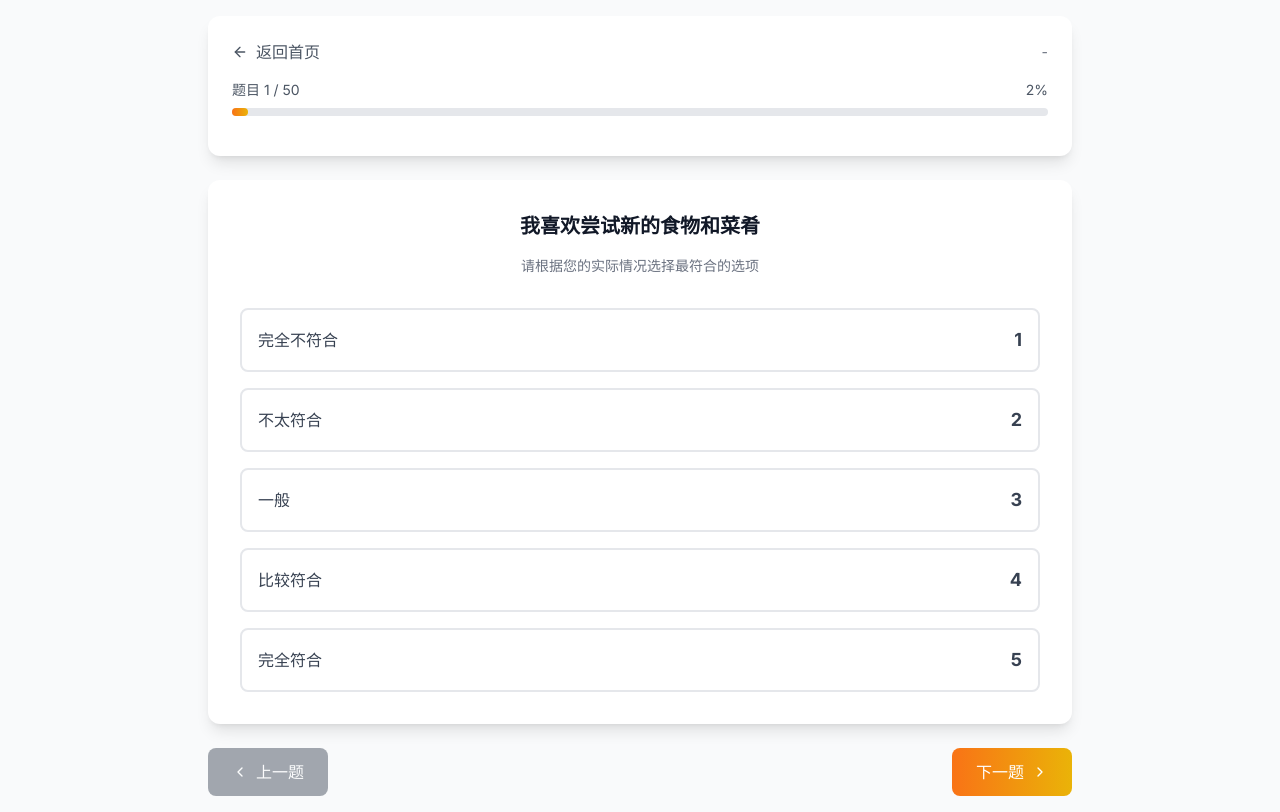
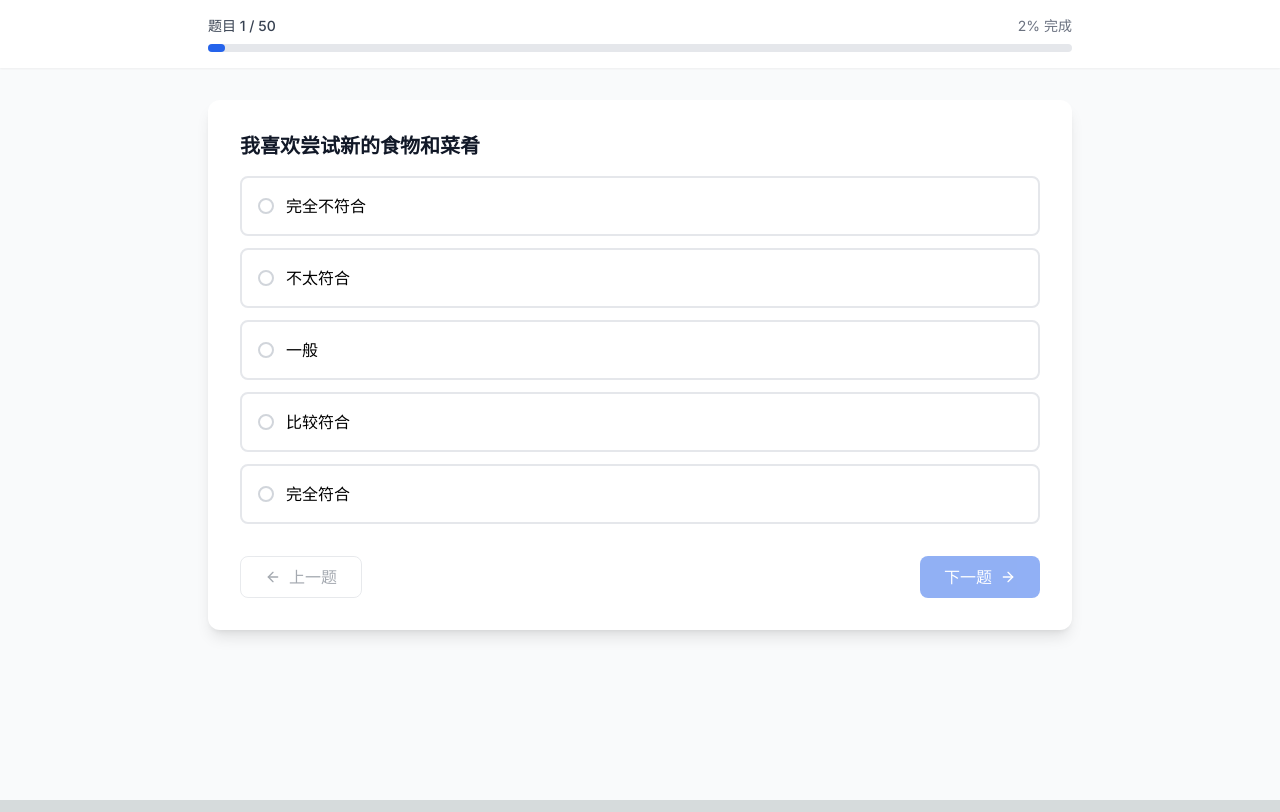
Before and after one commit to singer2622525-netizen/personality-assessment-system, a Next.js app: page /assessment/1 in a window 1280 px wide. Built offline with nearby package versions, Linux system fonts and the light colour scheme; sample sign-in values are in the browser's storage.

Commit message:
Force update assessment page

```diff
--- a/app/assessment/[sessionId]/page.tsx
+++ b/app/assessment/[sessionId]/page.tsx
@@ -1,41 +1,44 @@
 'use client'
 
 import { useState, useEffect } from 'react'
-import { useRouter } from 'next/navigation'
-import { ArrowLeft, ChevronLeft, ChevronRight } from 'lucide-react'
+import { useRouter, useParams } from 'next/navigation'
+import { ArrowLeft, ArrowRight, CheckCircle } from 'lucide-react'
 import { QUESTIONS } from '@/lib/questions'
-import { AssessmentSession, Answer, PersonalityResults } from '@/lib/types'
-import { calculatePersonalityResults } from '@/lib/assessment'
+import { Answer, AssessmentSession } from '@/lib/types'
+import { calculatePersonalityScores } from '@/lib/assessment'
 
-interface AssessmentPageProps {
-  params: {
-    sessionId: string
-  }
-}
+export default function AssessmentPage() {
+  const router = useRouter()
+  const params = useParams()
+  const sessionId = params.sessionId as string
 
-export default function AssessmentPage({ params }: AssessmentPageProps) {
-  const router = useRouter()
+  const [currentQuestionIndex, setCurrentQuestionIndex] = useState(0)
+  const [answers, setAnswers] = useState<Answer[]>([])
   const [session, setSession] = useState<AssessmentSession | null>(null)
-  const [answers, setAnswers] = useState<Answer[]>([])
-  const [currentQuestionIndex, setCurrentQuestionIndex] = useState(0)
+  const [isLoading, setIsLoading] = useState(true)
+  const [isSubmitting, setIsSubmitting] = useState(false)
 
   const currentQuestion = QUESTIONS[currentQuestionIndex]
+  const progress = ((currentQuestionIndex + 1) / QUESTIONS.length) * 100
 
   useEffect(() => {
+    // 从localStorage加载会话信息
     const savedSession = localStorage.getItem('assessmentSession')
     if (savedSession) {
-      const parsedSession = JSON.parse(savedSession)
-      setSession(parsedSession)
-      setAnswers(parsedSession.answers || [])
+      const sessionData = JSON.parse(savedSession)
+      setSession(sessionData)
+      setAnswers(sessionData.answers || [])
     }
+    setIsLoading(false)
   }, [])
 
   useEffect(() => {
+    // 保存进度到localStorage
     if (session) {
-      const updatedSession: AssessmentSession = {
+      const updatedSession = {
         ...session,
         answers,
-        status: (answers.length === QUESTIONS.length ? 'completed' : 'in_progress') as 'pending' | 'in_progress' | 'completed'
+        status: answers.length === QUESTIONS.length ? 'completed' : 'in_progress'
       }
       localStorage.setItem('assessmentSession', JSON.stringify(updatedSession))
       // 避免无限循环，只在状态真正改变时更新
@@ -43,7 +46,7 @@ export default function AssessmentPage({ params }: AssessmentPageProps) {
         setSession(updatedSession)
       }
     }
-  }, [answers])
+  }, [answers]) // 移除session依赖，避免循环
 
   const handleAnswerSelect = (score: number) => {
     const existingAnswerIndex = answers.findIndex(a => a.questionId === currentQuestion.id)
@@ -71,30 +74,76 @@ export default function AssessmentPage({ params }: AssessmentPageProps) {
     }
   }
 
-  const handleComplete = () => {
-    if (session) {
-      const results = calculatePersonalityResults(answers)
-      const completedSession: AssessmentSession = {
-        ...session,
+  const handleSubmit = async () => {
+    if (answers.length !== QUESTIONS.length) {
+      alert('请完成所有题目')
+      return
+    }
+
+    setIsSubmitting(true)
+
+    try {
+      // 计算结果
+      const results = calculatePersonalityScores(answers)
+
+      // 更新会话
+      const completedSession = {
+        ...session!,
         answers,
+        results,
+        status: 'completed' as const,
+        completedAt: new Date().toISOString()
+      }
+
+      localStorage.setItem('assessmentSession', JSON.stringify(completedSession))
+
+      // 同时更新管理员后台的任务数据
+      const taskKey = `assessmentTask_${sessionId}`
+      const existingTask = localStorage.getItem(taskKey)
+      if (existingTask) {
+        const taskData = JSON.parse(existingTask)
+        const updatedTask = {
+          ...taskData,
           status: 'completed',
-        results,
-        completedAt: new Date()
+          completedAt: new Date().toISOString(),
+          results: results
         }
-      localStorage.setItem('assessmentSession', JSON.stringify(completedSession))
-      router.push(`/assessment/${params.sessionId}/results`)
+        localStorage.setItem(taskKey, JSON.stringify(updatedTask))
+      }
+
+      // 跳转到结果页面
+      router.push(`/assessment/${sessionId}/results`)
+    } catch (error) {
+      console.error('提交失败:', error)
+      alert('提交失败，请重试')
+    } finally {
+      setIsSubmitting(false)
     }
   }
 
-  const progress = ((currentQuestionIndex + 1) / QUESTIONS.length) * 100
-  const currentAnswer = answers.find(a => a.questionId === currentQuestion.id)
+  const getCurrentAnswer = () => {
+    return answers.find(a => a.questionId === currentQuestion.id)?.score || 0
+  }
+
+  if (isLoading) {
+    return (
+      <div className="min-h-screen flex items-center justify-center">
+        <div className="w-8 h-8 border-4 border-blue-600 border-t-transparent rounded-full animate-spin"></div>
+      </div>
+    )
+  }
 
   if (!session) {
     return (
       <div className="min-h-screen flex items-center justify-center">
         <div className="text-center">
-          <div className="animate-spin rounded-full h-12 w-12 border-b-2 border-orange-500 mx-auto mb-4"></div>
-          <p className="text-gray-600">加载中...</p>
+          <h1 className="text-2xl font-bold text-gray-900 mb-4">会话不存在</h1>
+          <button
+            onClick={() => router.push('/assessment/start')}
+            className="bg-blue-600 text-white px-6 py-2 rounded-lg hover:bg-blue-700"
+          >
+            重新开始
+          </button>
         </div>
       </div>
     )
@@ -102,61 +151,57 @@ export default function AssessmentPage({ params }: AssessmentPageProps) {
 
   return (
     <div className="min-h-screen bg-gray-50">
-      <div className="max-w-4xl mx-auto p-4">
-        {/* 头部 */}
-        <div className="bg-white rounded-xl shadow-lg p-6 mb-6">
-          <div className="flex items-center justify-between mb-4">
-            <button
-              onClick={() => router.push('/')}
-              className="flex items-center text-gray-600 hover:text-gray-800 transition-colors"
-            >
-              <ArrowLeft className="w-4 h-4 mr-2" />
-              返回首页
-            </button>
-            <div className="text-sm text-gray-500">
-              {session.candidateName} - {session.position}
-            </div>
-          </div>
-
       {/* 进度条 */}
-          <div className="mb-4">
-            <div className="flex justify-between text-sm text-gray-600 mb-2">
-              <span>题目 {currentQuestionIndex + 1} / {QUESTIONS.length}</span>
-              <span>{Math.round(progress)}%</span>
+      <div className="bg-white shadow-sm">
+        <div className="max-w-4xl mx-auto px-4 py-4">
+          <div className="flex items-center justify-between mb-2">
+            <span className="text-sm font-medium text-gray-700">
+              题目 {currentQuestionIndex + 1} / {QUESTIONS.length}
+            </span>
+            <span className="text-sm text-gray-500">
+              {Math.round(progress)}% 完成
+            </span>
           </div>
           <div className="w-full bg-gray-200 rounded-full h-2">
             <div
-                className="bg-gradient-to-r from-orange-500 to-yellow-500 h-2 rounded-full transition-all duration-300"
+              className="bg-blue-600 h-2 rounded-full transition-all duration-300"
               style={{ width: `${progress}%` }}
             ></div>
           </div>
         </div>
       </div>
 
-        {/* 题目卡片 */}
-        <div className="bg-white rounded-xl shadow-lg p-8 mb-6">
-          <div className="text-center mb-8">
+      {/* 主要内容 */}
+      <div className="max-w-4xl mx-auto px-4 py-8">
+        <div className="bg-white rounded-xl shadow-lg p-8">
+          {/* 题目 */}
+          <div className="mb-8">
             <h2 className="text-xl font-semibold text-gray-900 mb-4">
               {currentQuestion.text}
             </h2>
-            <p className="text-sm text-gray-500">
-              请根据您的实际情况选择最符合的选项
-            </p>
-          </div>
 
             {/* 选项 */}
-          <div className="space-y-4">
+            <div className="space-y-3">
               {[1, 2, 3, 4, 5].map((score) => (
                 <button
                   key={score}
                   onClick={() => handleAnswerSelect(score)}
-                className={`w-full p-4 rounded-lg border-2 transition-all ${
-                  currentAnswer?.score === score
-                    ? 'border-orange-500 bg-orange-50 text-orange-700'
-                    : 'border-gray-200 hover:border-gray-300 text-gray-700'
+                  className={`w-full p-4 text-left border-2 rounded-lg transition-all ${
+                    getCurrentAnswer() === score
+                      ? 'border-blue-500 bg-blue-50 text-blue-900'
+                      : 'border-gray-200 hover:border-gray-300 hover:bg-gray-50'
                   }`}
                 >
-                <div className="flex items-center justify-between">
+                  <div className="flex items-center">
+                    <div className={`w-4 h-4 rounded-full border-2 mr-3 ${
+                      getCurrentAnswer() === score
+                        ? 'border-blue-500 bg-blue-500'
+                        : 'border-gray-300'
+                    }`}>
+                      {getCurrentAnswer() === score && (
+                        <div className="w-2 h-2 bg-white rounded-full mx-auto mt-0.5"></div>
+                      )}
+                    </div>
                     <span className="font-medium">
                       {score === 1 && '完全不符合'}
                       {score === 2 && '不太符合'}
@@ -164,7 +209,6 @@ export default function AssessmentPage({ params }: AssessmentPageProps) {
                       {score === 4 && '比较符合'}
                       {score === 5 && '完全符合'}
                     </span>
-                  <span className="text-lg font-bold">{score}</span>
                   </div>
                 </button>
               ))}
@@ -176,31 +220,38 @@ export default function AssessmentPage({ params }: AssessmentPageProps) {
             <button
               onClick={handlePrevious}
               disabled={currentQuestionIndex === 0}
-            className="flex items-center px-6 py-3 bg-gray-600 text-white rounded-lg hover:bg-gray-700 transition-colors disabled:opacity-50 disabled:cursor-not-allowed"
+              className="flex items-center px-6 py-2 text-gray-600 border border-gray-300 rounded-lg hover:bg-gray-50 disabled:opacity-50 disabled:cursor-not-allowed"
             >
-            <ChevronLeft className="w-4 h-4 mr-2" />
+              <ArrowLeft className="w-4 h-4 mr-2" />
               上一题
             </button>
 
             {currentQuestionIndex === QUESTIONS.length - 1 ? (
               <button
-              onClick={handleComplete}
-              disabled={answers.length !== QUESTIONS.length}
-              className="px-8 py-3 bg-gradient-to-r from-orange-500 to-yellow-500 text-white rounded-lg hover:from-orange-600 hover:to-yellow-600 transition-all disabled:opacity-50 disabled:cursor-not-allowed"
+                onClick={handleSubmit}
+                disabled={getCurrentAnswer() === 0 || isSubmitting}
+                className="flex items-center px-6 py-2 bg-green-600 text-white rounded-lg hover:bg-green-700 disabled:opacity-50 disabled:cursor-not-allowed"
               >
+                {isSubmitting ? (
+                  <div className="w-4 h-4 border-2 border-white border-t-transparent rounded-full animate-spin mr-2"></div>
+                ) : (
+                  <CheckCircle className="w-4 h-4 mr-2" />
+                )}
                 完成评测
               </button>
             ) : (
               <button
                 onClick={handleNext}
-              className="flex items-center px-6 py-3 bg-gradient-to-r from-orange-500 to-yellow-500 text-white rounded-lg hover:from-orange-600 hover:to-yellow-600 transition-all"
+                disabled={getCurrentAnswer() === 0}
+                className="flex items-center px-6 py-2 bg-blue-600 text-white rounded-lg hover:bg-blue-700 disabled:opacity-50 disabled:cursor-not-allowed"
               >
                 下一题
-              <ChevronRight className="w-4 h-4 ml-2" />
+                <ArrowRight className="w-4 h-4 ml-2" />
               </button>
             )}
           </div>
         </div>
       </div>
+    </div>
   )
 }
```
Lines whose indentation alone changed are shown as unchanged.
